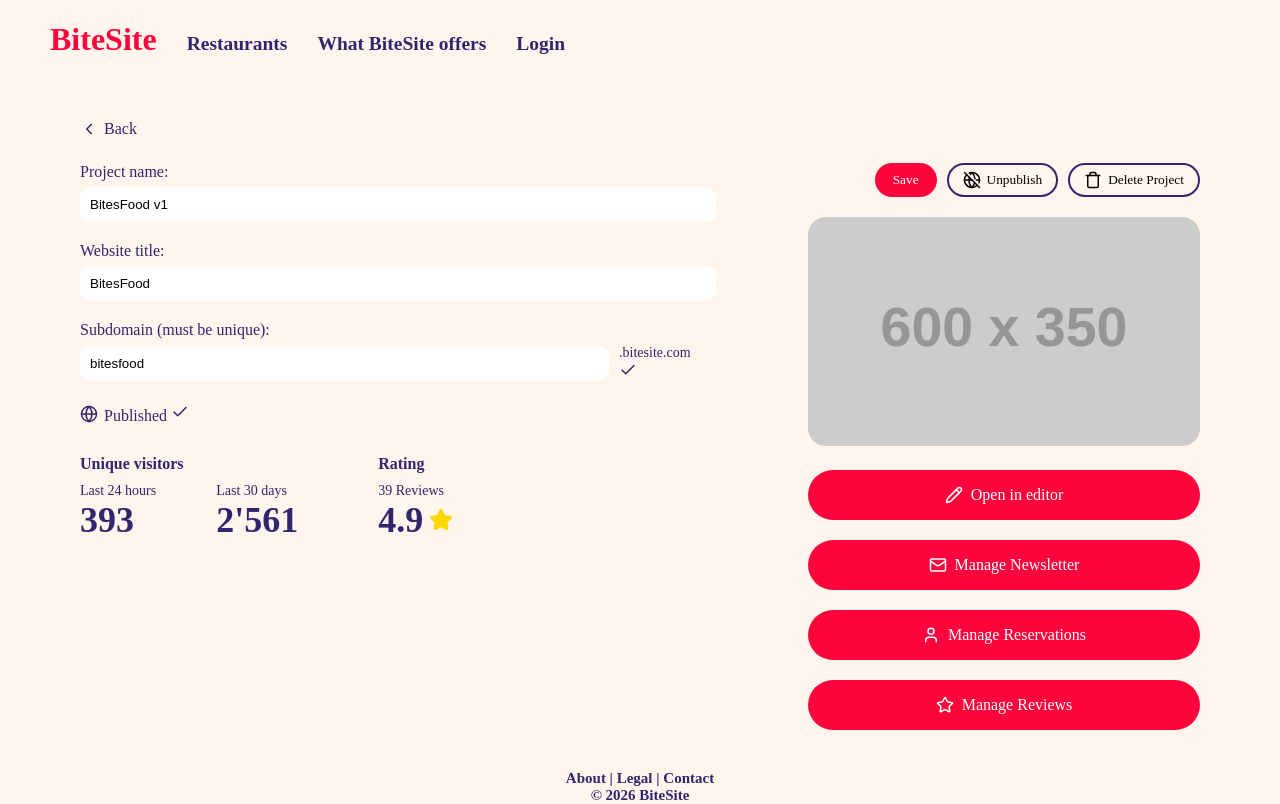
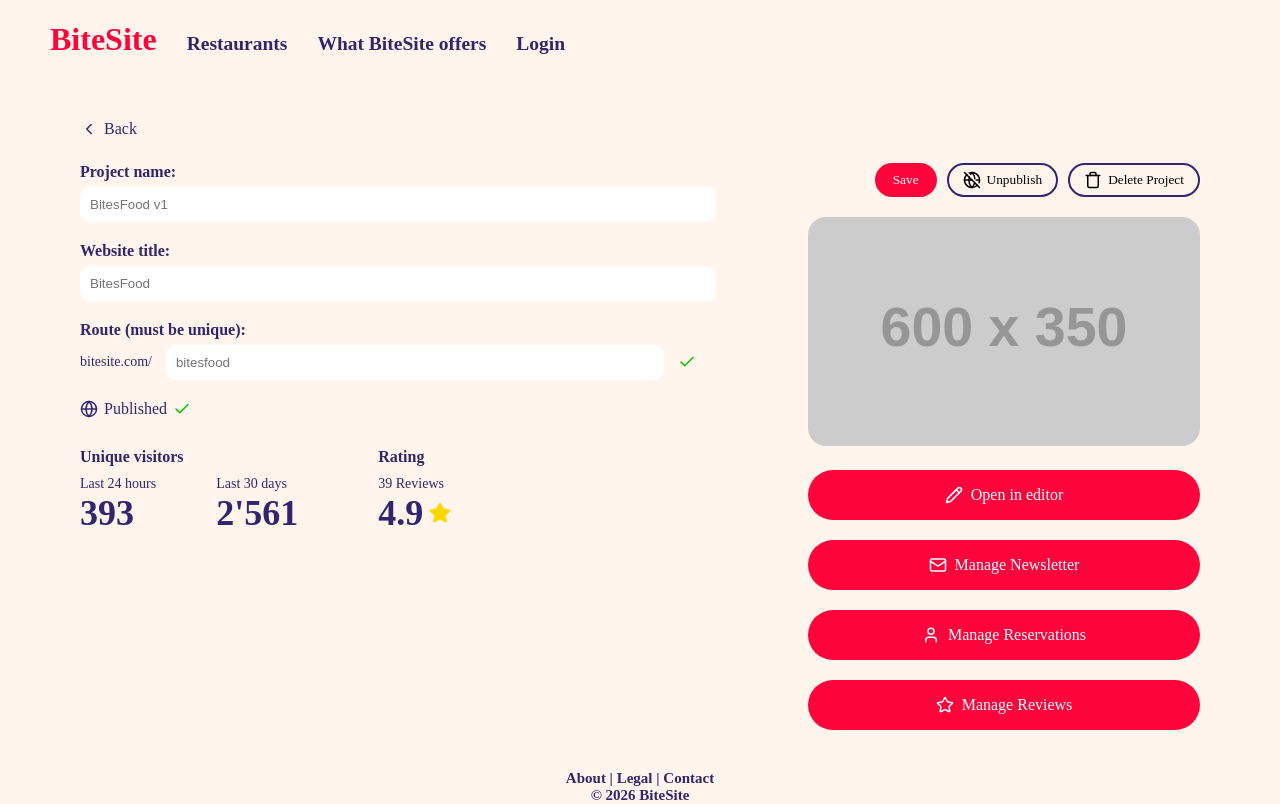
Before and after one commit to davide-muzzi/BiteSite, a Vue app in the folder Frontend/: page /dashboard in a window 1280 px wide. Built offline with nearby package versions, Linux system fonts and the light colour scheme; a web font is replaced by a local one.

Commit message:
feat(dashboard): change values to placeholders, change subdomain input to be routes instead, adjust flex behaviour for .bitesite.com and checkmark, make labels bold, refactor review-star icon code

```diff
--- a/Frontend/src/views/DashboardView.vue
+++ b/Frontend/src/views/DashboardView.vue
@@ -35,23 +35,23 @@ function togglePublish() {
 
                 <div class="field">
                     <label>Project name:</label>
-                    <input value="BitesFood v1" />
+                    <input placeholder="BitesFood v1" />
                 </div>
 
                 <div class="field">
                     <label>Website title:</label>
-                    <input value="BitesFood" />
+                    <input placeholder="BitesFood" />
                 </div>
 
                 <div class="field">
-                    <label>Subdomain (must be unique):</label>
+                    <label>Route (must be unique):</label>
 
                     <div class="subdomain">
-                        <input value="bitesfood" />
-                        <span class="domain">
-                            .bitesite.com
-                            <Check class="icon check" />
-                        </span>
+                        <div class="domain">
+                            bitesite.com/
+                        </div>
+                        <input class="sub-input" placeholder="bitesfood" />
+                        <Check class="icon check" />
                     </div>
                 </div>
 
@@ -99,7 +99,7 @@ function togglePublish() {
                                 <div class="stat-label">39 Reviews</div>
                                 <div class="rating-value">
                                     4.9
-                                    <Star class="star" fill="gold" />
+                                    <Star class="star" />
                                 </div>
                             </div>
                         </div>
@@ -198,6 +198,7 @@ function togglePublish() {
 label {
     display: block;
     margin-bottom: 6px;
+    font-weight: 600;
 }
 
 input {
@@ -210,11 +211,21 @@ input {
 .subdomain {
     display: flex;
     align-items: center;
-    gap: 10px;
+    gap: 14px;
+    width: 100%;
+}
+
+.sub-input {
+    flex: 1;
+    min-width: 0;
 }
 
 .domain {
     font-size: 14px;
+    display: flex;
+    align-items: center;
+    gap: 6px;
+    white-space: nowrap;
 }
 
 .published {
@@ -257,7 +268,22 @@ input {
 }
 
 .star {
-    color: gold;
+    fill: gold;
+    stroke: gold;
+    width: 22px;
+    height: 22px;
+}
+
+.published-text {
+    display: inline-flex;
+    align-items: center;
+    gap: 6px;
+    line-height: 1;
+}
+
+.check {
+    stroke: rgb(0, 200, 0);
+    display: block;
 }
 
 .actions {
```
